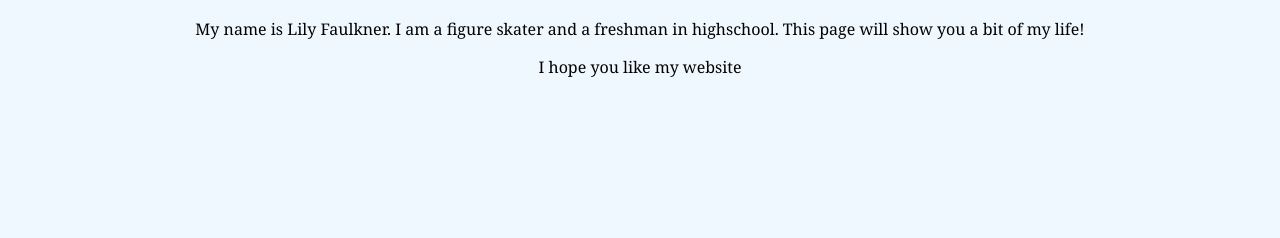
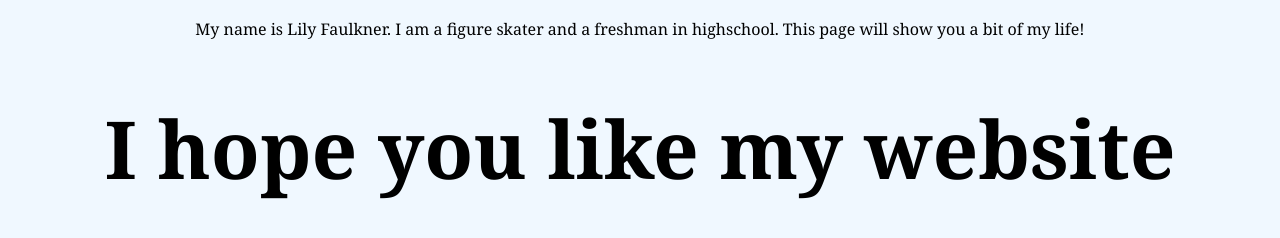
Before and after one commit to lilyfaulkner/lilyfaulkner.github.io, a plain HTML site: page index.html in a window 1280 px wide. Shown: the part 314-552 px from the top of the page. Drawn offline with Linux system fonts and the light colour scheme.

Commit message:
Update index.html

```diff
--- a/index.html
+++ b/index.html
@@ -13,7 +13,7 @@ body {
 }
 </style>
 <p>My name is Lily Faulkner. I am a figure skater and a freshman in highschool. This page will show you a bit of my life!</p>
-<p3>I hope you like my website</p3>
+<h1 style="font-size:80px";>I hope you like my website</h1>
 <script>
     document.body.style.backgroundColor = "AliceBlue";
 </script>
```
